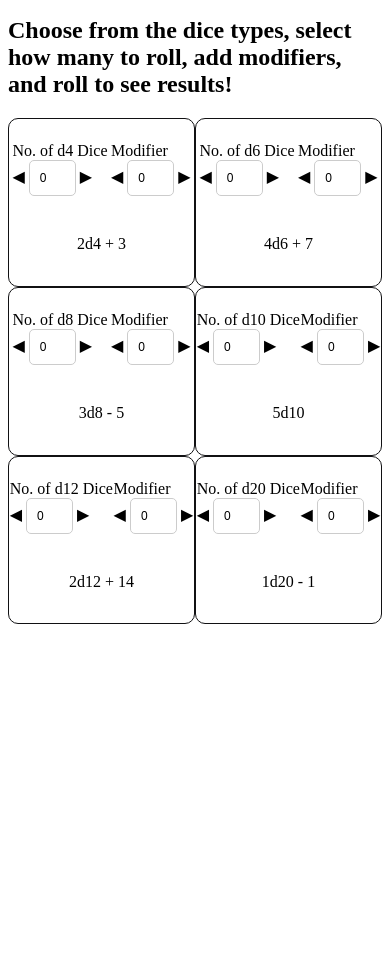
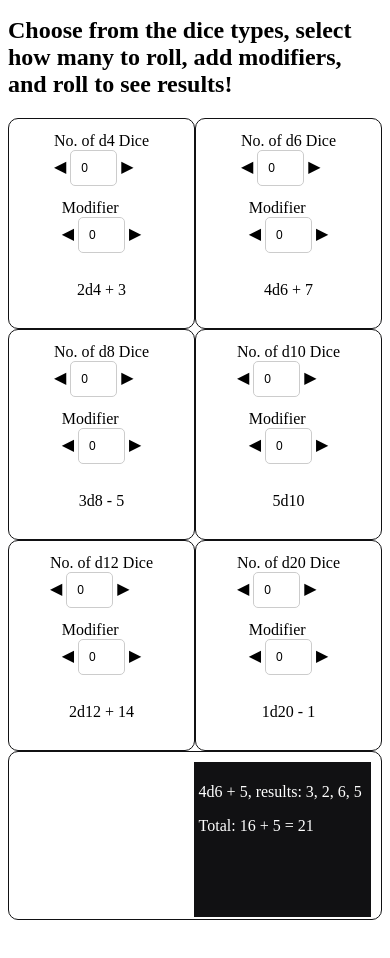
Before and after one commit to SeanBent/dice-roller, a plain HTML site: page index.html in a window 390 px wide. Shown: the part 264-1222 px from the top of the page. Drawn offline with Linux system fonts and the light colour scheme; a web font is replaced by a local one.

Commit message:
Add output display area

```diff
--- a/index.html
+++ b/index.html
@@ -117,9 +117,11 @@
             </div>
             <div class="modifier-controls">
               <div>Modifier</div>
+              <div style="align-items: center;">
               <span class="down-arrow">◀</span>
               <input type="number" value="0" min="0" class="styled-input" />
               <span class="up-arrow">▶</span>
+            </div>
             </div>
           </div>
           <div class="bottom-of-controller">
@@ -173,13 +175,13 @@
 
 
 
-      <!-- <div id="output-area">
-        <h3>Output Area</h3>
+      <div id="bottom-of-page">
+        <div id="output-screen">
+          <p> 4d6 + 5, results: 3, 2, 6, 5</p>
+          <p>Total: 16 + 5 = 21</p>
+
+        </div>
       </div>
-
-      <div id="bottom-of-page">
-        Bottom of page
-      </div> -->
     </div>
   </section>
 
--- a/style.css
+++ b/style.css
@@ -167,7 +167,7 @@ h1 {
 
 .modifier-controls {
   flex-direction: column;
-  /* align-self: flex-start; */
+  align-content: center;
 
 }
 
@@ -186,7 +186,7 @@ h1 {
 
 }
 
-/*Div id for screen area covered by the Output area - child of app-area */
+/* Div id for screen area covered by the Output area - child of app-area
 #output-area {
   display: flex;
   width: 100%;
@@ -195,16 +195,43 @@ h1 {
   border: 1px #111113;
   box-sizing: border-box;
   border-radius: 10px;
-}
+} */
 
 #bottom-of-page {
   display: flex;
   width: 100%;
-  height: 10%;
-  background-color: #00ff62;
+  height: 20vh;
+  flex-direction: row-reverse;
+  justify-content: space-between;
   border: 1px solid #111113;
   box-sizing: border-box;
   border-radius: 10px;
+  /* background-image: linear-gradient(to right, #ff0000, #00ff00); */
+}
+
+#output-screen {
+  background-color: #111113;
+  color : white;
+  width: 45%;
+  height:87%;
+  margin: 10px 10px 10px 10px;
+  padding: 5px;
+  overflow: hidden;
 }
 
 /* Inpu controller stylings  */
+
+@media screen and (max-width: 440px) {
+  .control-area {
+    height: 25vh;
+  }
+  .top-of-controller {
+    flex-direction: column;
+    height: 70%;
+  }
+  .bottom-of-controller {
+    height: 30%;
+  }
+  }
+
+}
```
